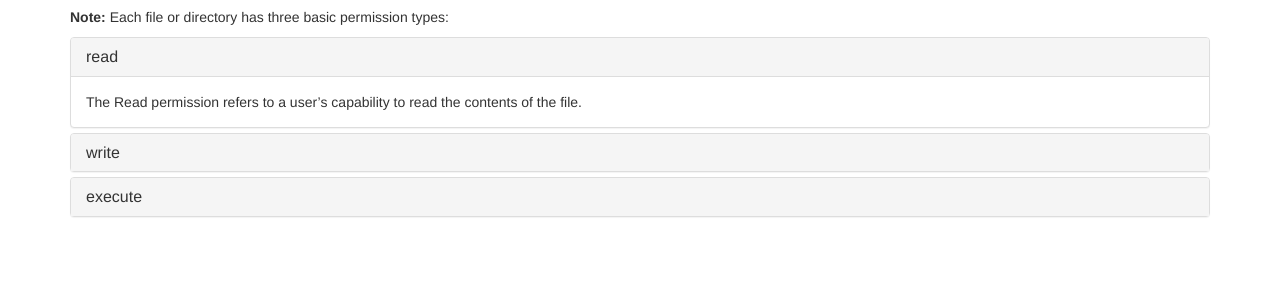
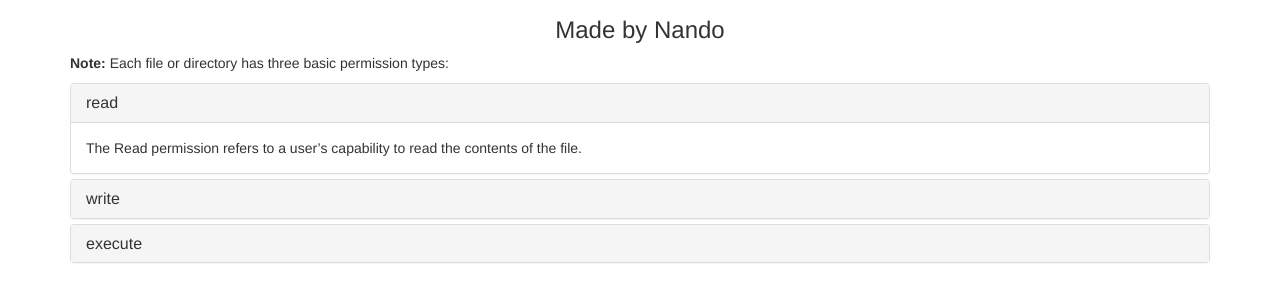
Before and after one commit to Nando52/linux_info, a plain HTML site: page index.html in a window 1280 px wide. Shown: the part 56-358 px from the top of the page. Drawn offline with nearby package versions, Linux system fonts and the light colour scheme.

Commit message:
Update index.html
update index

```diff
--- a/index.html
+++ b/index.html
@@ -10,6 +10,7 @@
 
 <div class="container">
   <center><h2>Understanding Linux File Permissions</h2></center>
+   <center><h3>Made by Nando</h3></center>
   <p><strong>Note:</strong> Each file or directory has three basic permission types:</p>
   <div class="panel-group" id="accordion">
     <div class="panel panel-default">
```
